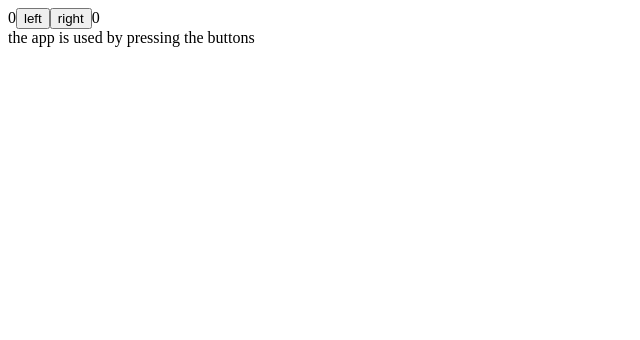
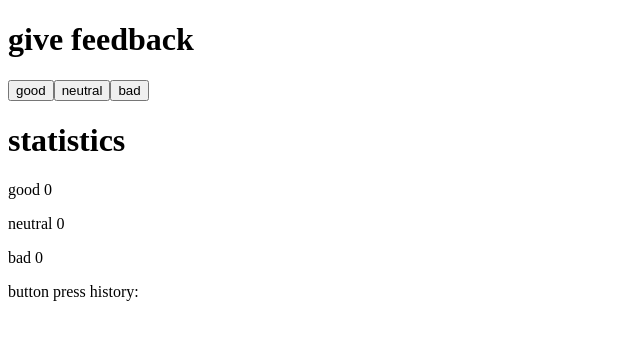
Before and after one commit to shakirhussain10/FullStackJourney, a React (Vite) app in the folder part1/courseinfo/: page / in a window 1280 px wide. Shown: the top 340 px of the page, without its empty margins (0-640 px from the left). Built offline with nearby package versions, Linux system fonts and the light colour scheme.

Commit message:
ex 1.6 completed. Learned how make btns, how to store the user inputs and display them

```diff
--- a/part1/courseinfo/src/App.jsx
+++ b/part1/courseinfo/src/App.jsx
@@ -1,13 +1,66 @@
+// import { useState } from 'react'
+
+// const History = (props) => {
+//   if (props.allClicks.length === 0) {
+//     return (
+//       <div>
+//         the app is used by pressing the buttons
+//       </div>
+//     )
+//   }
+//   return (
+//     <div>
+//       button press history: {props.allClicks.join(' ')}
+//     </div>
+//   )
+// }
+
+// const Button = ({onClick, text}) => <button onClick={onClick}>{text}</button>
+
+// const App = () => {
+//   const [left, setLeft] = useState(0)
+//   const [right, setRight] = useState(0)
+//   const [allClicks, setAll] = useState([])
+
+//   const [total, setTotal] = useState(0)
+
+//   const handleLeftClick = () => {
+//     setAll(allClicks.concat('L'))
+//     const updatedLeft = left + 1
+//     setLeft(updatedLeft)
+//     setTotal(updatedLeft + right)
+//   }
+
+//   const handleRightClick = () => {
+//     setAll(allClicks.concat('R'))
+//     const updatedRight = right + 1
+//     setRight(updatedRight + 1)
+//     setTotal(left + updatedRight)
+//   }
+
+//   return (
+//     <div>
+//       {left}
+//       <Button onClick={handleLeftClick} text='left' />
+//       <Button onClick={handleRightClick}text='right' />
+//       {right}
+//       <History allClicks={allClicks}/>
+
+
+//     </div>
+//   )
+// }
+// export default App
+
 import { useState } from 'react'
 
-const History = (props) => {
+const App = () => {
+
+  const History = (props) => {
   if (props.allClicks.length === 0) {
-    return (
-      <div>
-        the app is used by pressing the buttons
-      </div>
-    )
+
   }
+
   return (
     <div>
       button press history: {props.allClicks.join(' ')}
@@ -15,39 +68,60 @@ const History = (props) => {
   )
 }
 
+  // save clicks of each button to its own state
+  const [good, setGood] = useState(0)
+  const [neutral, setNeutral] = useState(0)
+  const [bad, setBad] = useState(0)
+
+  const [allClicks, setAll] = useState([])
+
 const Button = ({onClick, text}) => <button onClick={onClick}>{text}</button>
 
-const App = () => {
-  const [left, setLeft] = useState(0)
-  const [right, setRight] = useState(0)
-  const [allClicks, setAll] = useState([])
 
   const [total, setTotal] = useState(0)
 
-  const handleLeftClick = () => {
-    setAll(allClicks.concat('L'))
-    const updatedLeft = left + 1
-    setLeft(updatedLeft)
-    setTotal(updatedLeft + right)
+  const handleGoodBtn = () => {
+    setAll(allClicks.concat('G'))
+    const updatedGood = good + 1
+    setGood(updatedGood)
   }
 
-  const handleRightClick = () => {
-    setAll(allClicks.concat('R'))
-    const updatedRight = right + 1
-    setRight(updatedRight + 1)
-    setTotal(left + updatedRight)
+  const handleNeutralBtn = () => {
+    setAll(allClicks.concat('N'))
+    const updatedNeutral = neutral + 1
+    setNeutral(updatedNeutral)
+
   }
+
+  const handleBadBtn = () => {
+    setAll(allClicks.concat('B'))
+    const updatedBad = bad + 1
+    setBad(updatedBad)
+
+  }
+
+
 
   return (
     <div>
-      {left}
-      <Button onClick={handleLeftClick} text='left' />
-      <Button onClick={handleRightClick}text='right' />
-      {right}
-      <History allClicks={allClicks}/>
+      <h1>give feedback</h1>
 
+      <Button onClick={handleGoodBtn} text='good'></Button>
+
+      <Button onClick={handleNeutralBtn} text='neutral'></Button>
+
+      <Button onClick={handleBadBtn} text='bad'></Button>
+
+      <h1>statistics</h1>
+
+      <p>good {good}</p>
+      <p>neutral {neutral}</p>
+      <p>bad {bad}</p>
+
+      <History allClicks={allClicks} />
 
     </div>
   )
 }
+
 export default App
```
